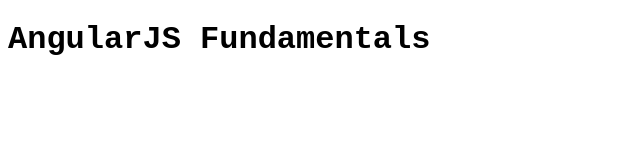
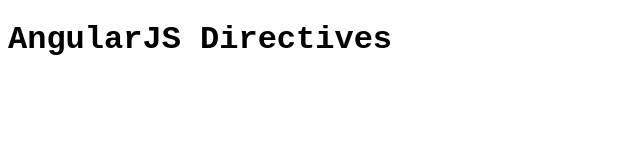
Before and after one commit to fast-junkie/9781783280339_angularjs-directives, a website: page public/index.html in a window 1280 px wide. Shown: the whole page, without its empty margins (0-640 px from the left). Drawn offline with nearby package versions, Linux system fonts and the light colour scheme.

Commit message:
Forgot to save misc files on intial push...

```diff
--- a/public/index.html
+++ b/public/index.html
@@ -9,7 +9,7 @@
     <title></title>
   </head>
   <body>
-    <h1>AngularJS Fundamentals</h1>
+    <h1>AngularJS Directives</h1>
 
     <script src="/assets/vendor/jquery/jquery.min.js"></script>
     <script src="/assets/vendor/angular/angular.min.js"></script>
```
Also changed, not shown: package.json (+9 -9 lines), README.md.
